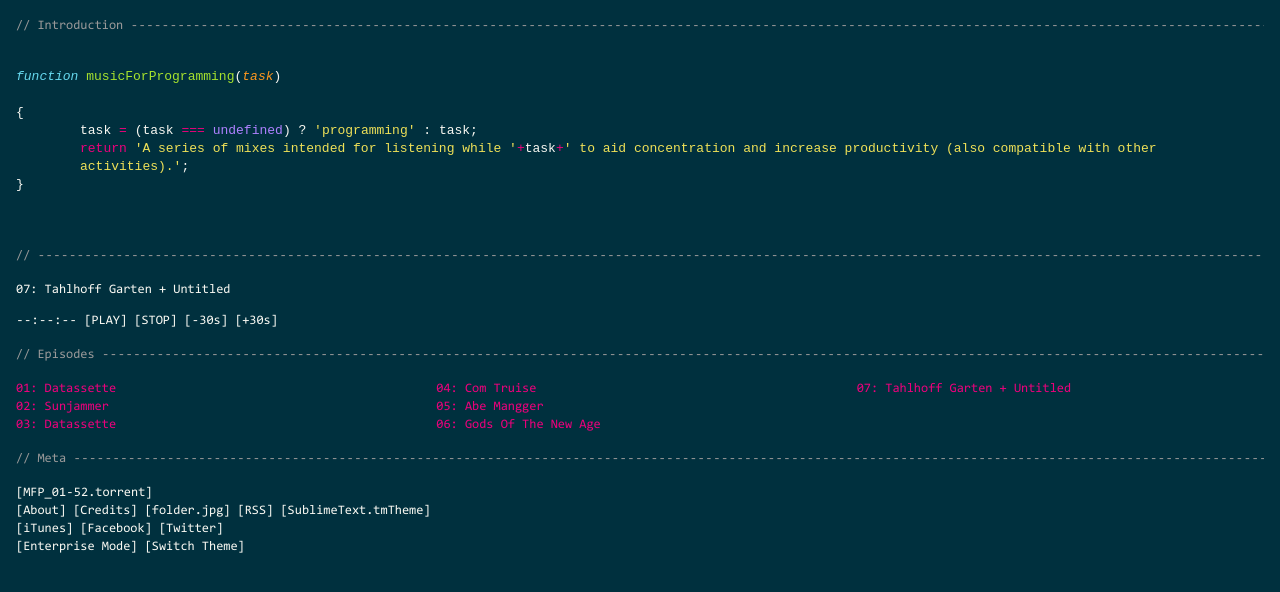
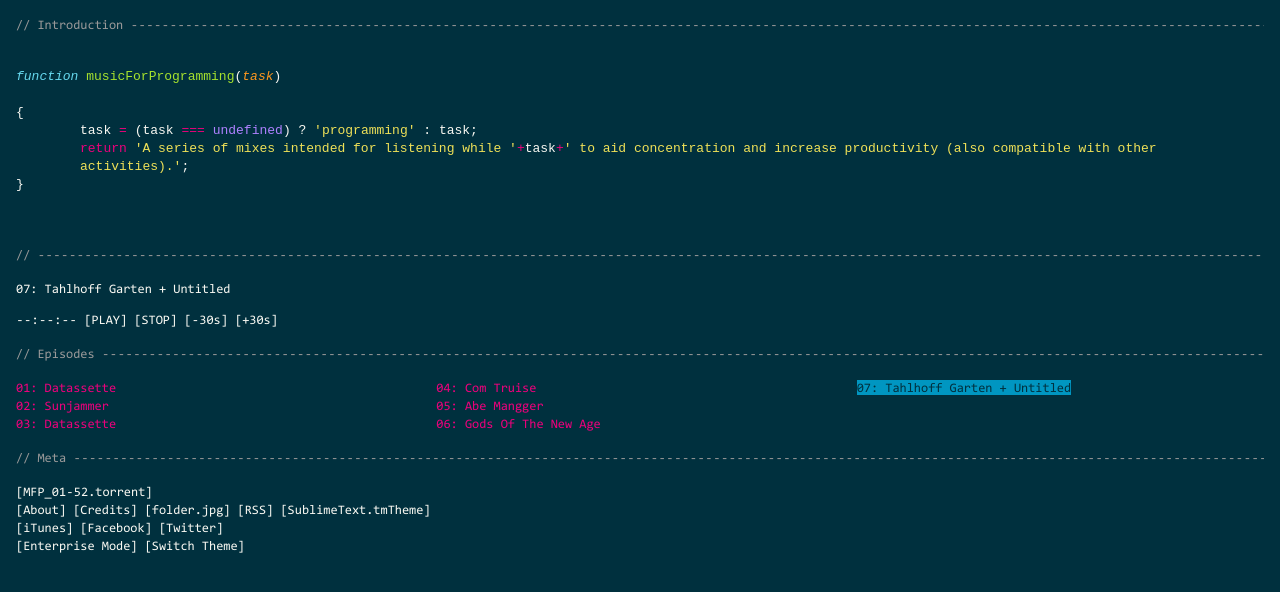
Before and after one commit to applejag/musicforprogramming.ipfs, a Svelte app: page / in a window 1280 px wide. Shown: the top 592 px of the page. Built offline with nearby package versions, Linux system fonts and the light colour scheme.

Commit message:
Query-param linking

```diff
--- a/src/App.svelte
+++ b/src/App.svelte
@@ -1,7 +1,18 @@
 <script lang="ts">
   import Section from "./sections/Section.svelte";
-  import EpisodesSection from "./sections/EpisodesSection.svelte";
+  import EpisodeListSection from "./sections/EpisodeListSection.svelte";
   import IntroSection from "./sections/IntroSection.svelte";
+  import {
+    getEpisodeById,
+    getLatestEpisode,
+  } from "./episodes/EpisodeRepository";
+
+  const searchKeys = Array.from(
+    new URLSearchParams(window.location.search).keys()
+  );
+
+  const episodeId = searchKeys.find(getEpisodeById);
+  const currentEpisode = getEpisodeById(episodeId) ?? getLatestEpisode();
 </script>
 
 <IntroSection />
@@ -11,7 +22,7 @@
   <div>--:--:-- [PLAY] [STOP] [-30s] [+30s]</div>
 </Section>
 
-<EpisodesSection />
+<EpisodeListSection currentEpisodeId={currentEpisode.id} />
 
 <Section title="Meta">
   <div>[MFP_01-52.torrent]</div>
--- a/src/episodes/EpisodeRepository.ts
+++ b/src/episodes/EpisodeRepository.ts
@@ -10,8 +10,12 @@
   readonly fileRelUrl: string;
 }
 
-export function getEpisodeData(episodeId: number): EpisodeData {
-  return episodeDatas[episodeId];
+export function getLatestEpisode(): EpisodeData {
+  return episodeDatas[episodeDatas.length - 1];
+}
+
+export function getEpisodeById(episodeId: string): EpisodeData {
+  return episodeMap.get(episodeId);
 }
 
 export function getAllEpisodeData(): EpisodeData[] {
@@ -216,3 +220,7 @@
   ...o,
   fileRelUrl: "/audio/" + o.fileName,
 }));
+
+const episodeMap = new Map<string, EpisodeData>(
+  episodeDatas.map((o) => [o.id, o])
+);
--- a/src/sections/EpisodesSection.svelte
+++ b/src/sections/EpisodeListSection.svelte
@@ -1,12 +1,20 @@
 <script lang="ts">
   import Section from "./Section.svelte";
   import { getAllEpisodeData } from "../episodes/EpisodeRepository";
+
+  export let currentEpisodeId: string = null;
 </script>
 
 <Section title="Episodes">
   <ol>
     {#each getAllEpisodeData() as epi (epi.id)}
-      <li><a href="?{epi.id}">{epi.name}</a></li>
+      <li>
+        {#if epi.id === currentEpisodeId}
+          <span class="selected">{epi.name}</span>
+        {:else}
+          <a href="?{epi.id}">{epi.name}</a>
+        {/if}
+      </li>
     {/each}
   </ol>
 </Section>
```
